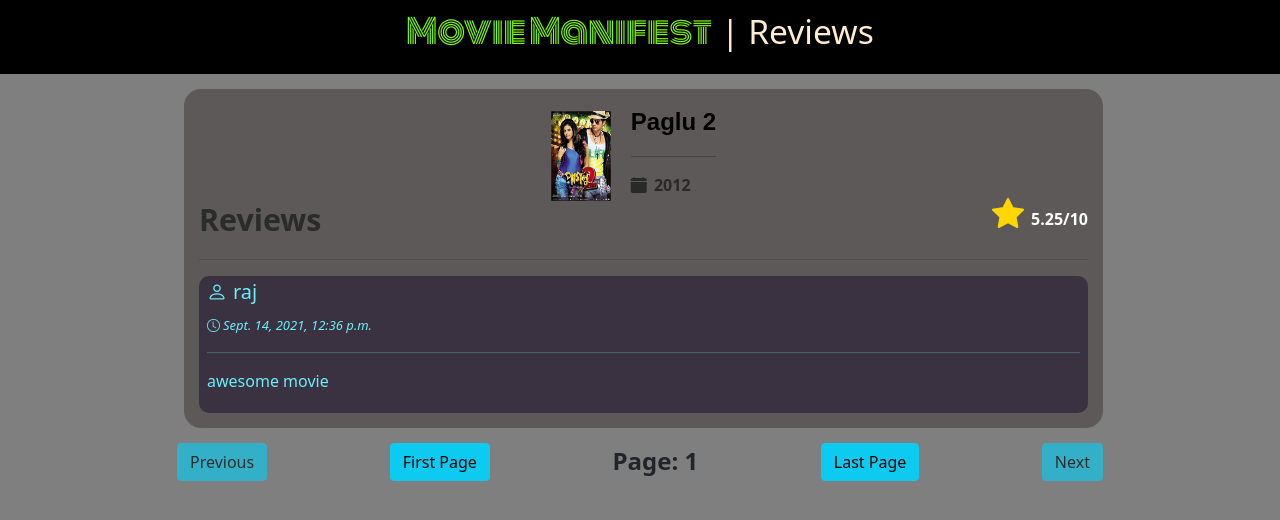
After one commit to adaksritiman24/Movie-Rating-Website-using-Django, a Django app: page /moviereviews/1/ in a window 1280 px wide. The commit adds this page. Shown: the top 520 px of the page. Run offline with Django 3.2, Linux system fonts and the light colour scheme; a user stored in the database is signed in; data comes from the database, SQL or seed files in the repository; both versions use the stored data as it was after the commit.

Commit message:
'read all reviews' functionality added
pagination

```diff
--- a/movie/movie/urls.py
+++ b/movie/movie/urls.py
@@ -42,4 +42,6 @@ urlpatterns = [
 
     path('moviepage/<int:movieid>/<int:viewerid>/postreview/',views.postReview, name = 'postreview'),
     path('moviepage/<int:movieid>/<int:viewerid>/deletereview/',views.deleteReview, name = 'deletereview'),
+
+    path('moviereviews/<int:movieid>/',views.movieReviews, name = 'reviews'),
 ] + static(settings.MEDIA_URL, document_root=settings.MEDIA_ROOT)
--- a/movie/myapp/templates/myapp/moviepage.html
+++ b/movie/myapp/templates/myapp/moviepage.html
@@ -4,7 +4,7 @@
     <div id="movie-hidden" class="hide">{{movie.id}}</div>
     <div id="viewer-hidden" class="hide">{{user.id}}</div>
     <div class="row white-fg ">
-        <div class="col-md-6">
+        <div class="col-md-5 offset-1">
             <div class="d-flex" style="justify-content: center;">
                 <div class="thumbnail">
                     <img src="{{movie.poster.url}}" alt="" class='img img-responsive' height="400vh" width="300vw">
@@ -143,6 +143,7 @@
                     <p>{{review.review}}</p>
                 </div>
                 {% endfor %}
+                <p style="margin-top: 15px;"><a href="{% url 'reviews' movie.id %}" target="_blank" style="text-decoration:none">Read All</a></p>
             </div>
         </div>
     </div>
--- /dev/null
+++ b/movie/myapp/templates/myapp/reviews.html
@@ -0,0 +1,128 @@
+{% load static %}
+<!DOCTYPE html>
+<html lang="en">
+
+<head>
+    <meta charset="UTF-8">
+    <meta http-equiv="X-UA-Compatible" content="IE=edge">
+    <meta name="viewport" content="width=device-width, initial-scale=1.0">
+    <link href="https://cdn.jsdelivr.net/npm/bootstrap@5.1.1/dist/css/bootstrap.min.css" rel="stylesheet"
+        integrity="sha384-F3w7mX95PdgyTmZZMECAngseQB83DfGTowi0iMjiWaeVhAn4FJkqJByhZMI3AhiU" crossorigin="anonymous">
+    <link rel="stylesheet" href="{% static 'css/style.css' %}">
+    <link rel="stylesheet" href="{% static 'css/customhidden.css' %}">
+    <link rel="stylesheet" href="https://cdn.jsdelivr.net/npm/bootstrap-icons@1.5.0/font/bootstrap-icons.css">
+    <link rel="preconnect" href="https://fonts.googleapis.com">
+    <link rel="preconnect" href="https://fonts.gstatic.com" crossorigin>
+    <link href="https://fonts.googleapis.com/css2?family=Lobster&display=swap" rel="stylesheet">
+  <link href="https://fonts.googleapis.com/css2?family=Monoton&display=swap" rel="stylesheet">
+    <title>Movie Manifest | Review</title>
+    <style>
+        .rv-nav {
+            display: flex;
+            justify-content: space-between;
+        }
+
+        .pageno {
+            font-size: 1.5em;
+            font-weight: bold;
+        }
+
+        .movie-rv {
+            display: flex;
+            justify-content: center;
+            color: black;
+        }
+
+        .movie-rv label {
+            position: relative;
+            font-weight: bold;
+        }
+
+        .movie-rv img {
+            position: relative;
+            top: 7px;
+            right: 20px;
+        }
+
+        .movie-rv label div {
+            font-family: Arial, Helvetica, sans-serif;
+            font-size: 1.5em;
+        }
+        .movie-rv label span{
+            color: rgba(26, 25, 25,0.75);
+        }
+        .rv-header{
+            background-color: black;
+            color: blanchedalmond;
+            font-size: 2.1em;
+            padding: 6px;
+            padding-bottom: 2px;
+        }
+        .rv-header span{
+            font-family: 'Monoton', cursive;
+            color: chartreuse;
+
+        }
+    </style>
+</head>
+
+<body style="background-color: rgba(0,0,0,0.5);">
+    <div class = "rv-header">
+        <p class="text-center"><span>Movie Manifest</span> | Reviews</p>
+    </div>
+
+    <div class="container">
+        <div class="row">
+            <div class="col-md-10 offset-1">
+                <div class="reviewsec white-fg">
+                    <div class='movie-rv'>
+                        <img src="{{movie.poster.url}}" alt="NF" width="60vh" height="90vh">
+                        <label>
+                            <div>{{movie.title}}</div>
+                            <hr>
+                            <span><i class="bi bi-calendar-fill m-r"></i> {{movie.year}}</span>
+                        </label>
+                    </div>
+                    <div style="display: flex; justify-content:space-between">
+                        <b style="font-size: 1.9em; color:rgb(42, 44, 40)">Reviews</b>
+                        {% if movie.rating %}
+                        <b> <i class="bi bi-star-fill m-r" style="line-height: 0.5; font-size: 2rem; color: gold"></i>
+                            {{movie.rating}}/10
+                        </b>
+                        {% else %}
+                        <b> No ratings</b>
+                        {% endif %}
+                    </div>
+                    <hr class="btn-dark">
+                    {% for review in page %}
+                    <div class="submitted-review white-fg">
+                        <h5><i class="bi bi-person" style="margin-right: 6px;"></i>{{review.viewer.username}}</h5>
+                        <label><i class="bi bi-clock m-r"></i>{{review.rtime}}</label>
+                        <hr>
+                        <p>{{review.review}}</p>
+                    </div>
+                    {% endfor %}
+                </div>
+            </div>
+
+            <div class="col-md-10 offset-1 rv-nav mb-4">
+                {% if page.has_previous %}
+                <span><a href="?page={{page.previous_page_number}}" class="btn btn-info">Previous</a></span>
+                {% else %}
+                <span><a href="" class="btn btn-info disabled">Previous</a></span>
+                {% endif %}
+                <span><a href="?page=1" class="btn btn-info">First Page</a></span>
+                <span class="pageno">Page: {{page.number}}</span>
+                <span><a href="?page={{last_page}}" class="btn btn-info">Last Page</a></span>
+                {% if page.has_next%}
+                <span><a href="?page={{page.next_page_number}}" class="btn btn-info">Next</a></span>
+                {% else %}
+                <span><a href="" class="btn btn-info disabled">Next</a></span>
+                {% endif %}
+            </div>
+        </div>
+    </div>
+
+</body>
+
+</html>
--- a/movie/myapp/views.py
+++ b/movie/myapp/views.py
@@ -6,9 +6,10 @@ from django.contrib.auth import authenticate, login, logout
 from django.shortcuts import redirect, render
 from .forms import ViewerCreationForm, LoginForm
 from django.views import View
+from django.core.paginator import Paginator
 from .models import Viewer, Movie, ViewerMovie
 from django.contrib.auth.forms import AuthenticationForm
-from django.http import JsonResponse
+from django.http import JsonResponse, request
 from django.db.models import Avg
 from django.views.decorators.csrf import csrf_exempt
 from django.db import connection
@@ -96,6 +97,19 @@ def moviepage(request,movieid,viewerid):
             'reviews': top3_reviews,
         }
         return render(request, 'myapp/moviepage.html', context)
+    else:
+        return redirect('/login/')
+
+
+def movieReviews(request, movieid):
+    if request.user.is_authenticated:
+        revs = ViewerMovie.objects.select_related('viewer').filter(movie_id = movieid, review__isnull=False).order_by('-rtime')
+        paginator = Paginator(revs, 3)
+        page_number = request.GET.get('page')
+        page = paginator.get_page(page_number)
+
+        movie = Movie.objects.get(pk = movieid)
+        return render(request, 'myapp/reviews.html',{'page':page,'movie':movie,'last_page':paginator.num_pages})
     else:
         return redirect('/login/')
 
```
Also changed, not shown: movie/db.sqlite3.
